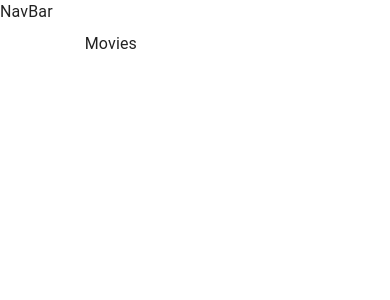
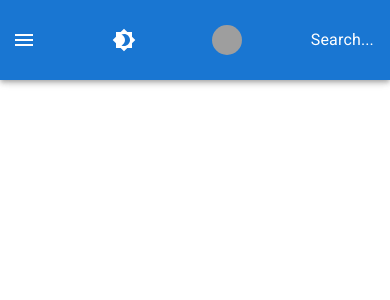
Before and after one commit to dule979/filmpire, a React (Create React App) app: page / in a window 390 px wide. Shown: the top 300 px of the page. Built offline with nearby package versions, Linux system fonts and the light colour scheme; grey boxes are pictures that could not be loaded.

Commit message:
Adding Navbar component.

```diff
--- a/public/index.html
+++ b/public/index.html
@@ -15,6 +15,13 @@
       user's mobile device or desktop. See https://developers.google.com/web/fundamentals/web-app-manifest/
     -->
     <link rel="manifest" href="%PUBLIC_URL%/manifest.json" />
+    <link rel="preconnect" href="https://fonts.googleapis.com" />
+    <link rel="preconnect" href="https://fonts.gstatic.com" crossorigin />
+    <link
+      rel="stylesheet"
+      href="https://fonts.googleapis.com/css2?family=Roboto:wght@300;400;500;700&display=swap"
+    />
+
     <!--
       Notice the use of %PUBLIC_URL% in the tags above.
       It will be replaced with the URL of the `public` folder during the build.
@@ -24,7 +31,7 @@
       work correctly both with client-side routing and a non-root public URL.
       Learn how to configure a non-root public URL by running `npm run build`.
     -->
-    <title>React App</title>
+    <title>Filmpire</title>
   </head>
   <body>
     <noscript>You need to enable JavaScript to run this app.</noscript>
--- a/src/components/NavBar/NavBar.jsx
+++ b/src/components/NavBar/NavBar.jsx
@@ -1,5 +1,71 @@
+import {
+  AppBar,
+  Toolbar,
+  IconButton,
+  Button,
+  Avatar,
+  useMediaQuery,
+} from '@mui/material';
+import {
+  Menu,
+  AccountCircle,
+  Brightness7,
+  Brightness4,
+} from '@mui/icons-material';
+import { Link } from 'react-router-dom';
+import { useTheme } from '@mui/styles';
+
+import useStyles from './styles';
+
 function NavBar() {
-  console.log('NavBar');
-  return <div>NavBar</div>;
+  const classes = useStyles();
+  const isMobile = useMediaQuery('(max-width: 600px)');
+  const theme = useTheme();
+  const isAuthenticated = true;
+
+  return (
+    <AppBar position="fixed">
+      <Toolbar className={classes.toolbar}>
+        {isMobile && (
+          <IconButton
+            color="inherit"
+            edge="start"
+            style={{ outline: 'none' }}
+            onClick={() => {}}
+            className={classes.menuButton}
+          >
+            <Menu />
+          </IconButton>
+        )}
+        <IconButton color="inherit" onClick={() => {}} sx={{ ml: 1 }}>
+          {theme.palette.mode === 'dark' ? <Brightness7 /> : <Brightness4 />}
+        </IconButton>
+        {!isMobile && 'Search...'}
+        <div>
+          {!isAuthenticated ? (
+            <Button color="inherit" onClick={() => {}}>
+              Login &nbsp; <AccountCircle />
+            </Button>
+          ) : (
+            <Button
+              color="inherit"
+              onClick={() => {}}
+              component={Link}
+              to="/profile/:id"
+              className={classes.linkButton}
+            >
+              {!isMobile && <>My movies &nbsp;</>}
+              <Avatar
+                style={{ width: '30px', height: '30px' }}
+                src="https://cdn.pixabay.com/photo/2016/08/08/09/17/avatar-1577909_1280.png"
+                alt="profile"
+              />
+            </Button>
+          )}
+        </div>
+        {isMobile && 'Search...'}
+      </Toolbar>
+    </AppBar>
+  );
 }
 export default NavBar;
--- /dev/null
+++ b/src/components/NavBar/styles.js
@@ -0,0 +1,20 @@
+import { makeStyles } from '@mui/styles';
+
+export default makeStyles((theme) => ({
+  toolbar: {
+    height: '80px',
+    justifyContent: 'space-between',
+    marginLeft: '240px',
+    display: 'flex',
+    [theme.breakpoints.down('sm')]: {
+      marginLeft: 0,
+      flexWrap: 'wrap',
+    },
+  },
+  menuButton: {
+    marginRight: theme.spacing(2),
+    [theme.breakpoints.up('sm')]: {
+      display: 'none',
+    },
+  },
+}));
--- a/src/index.js
+++ b/src/index.js
@@ -1,12 +1,17 @@
 import React from 'react';
 import ReactDOM from 'react-dom';
 import { BrowserRouter } from 'react-router-dom';
+import { createTheme, ThemeProvider } from '@mui/material';
 
 import App from './components/App';
 
+const theme = createTheme({});
+
 ReactDOM.render(
-  <BrowserRouter>
-    <App />
-  </BrowserRouter>,
+  <ThemeProvider theme={theme}>
+    <BrowserRouter>
+      <App />
+    </BrowserRouter>
+  </ThemeProvider>,
   document.getElementById('root'),
 );
```
